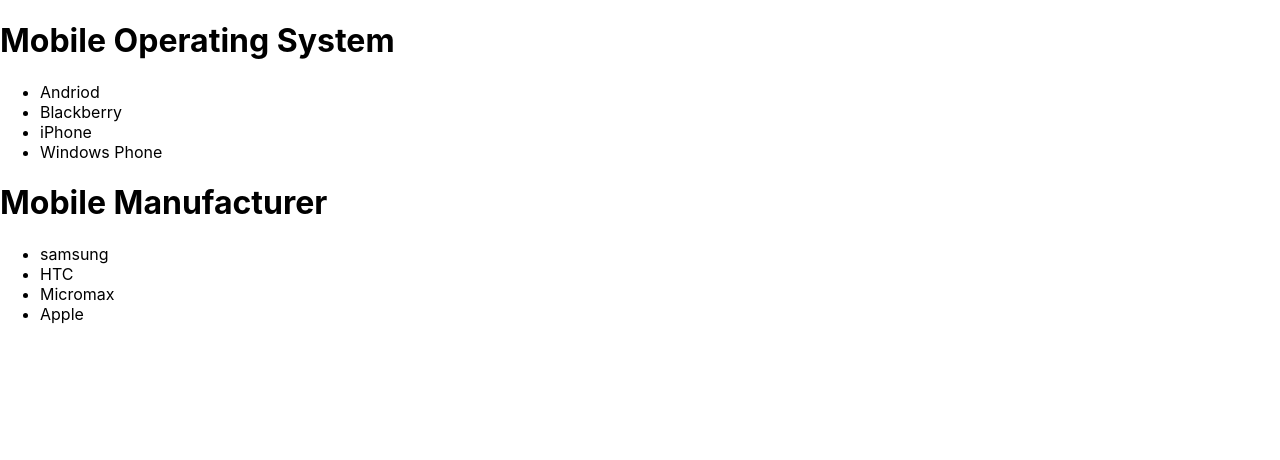
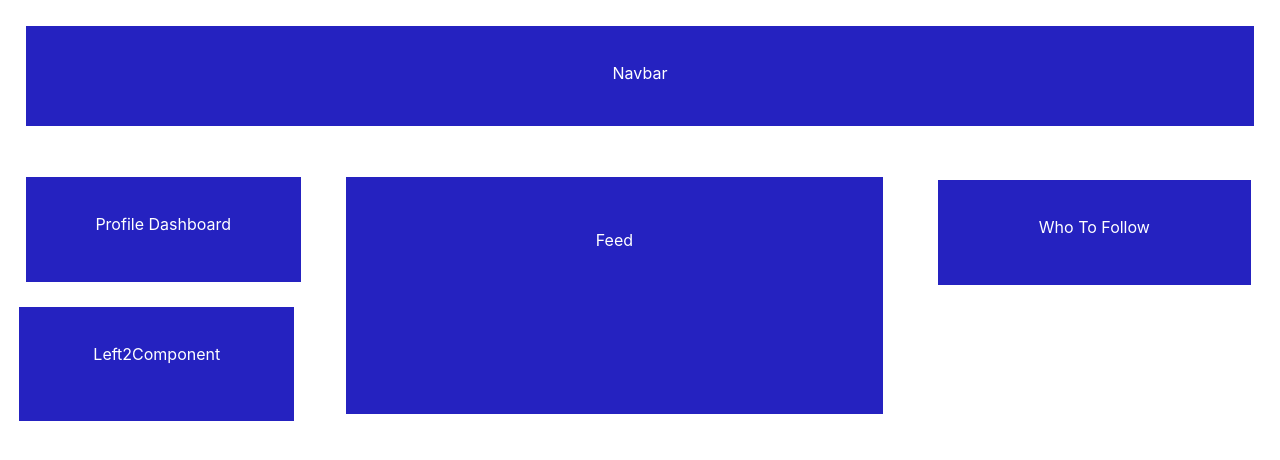
Before and after one commit to Rita-cedcoss/Functional_Component_Repo, a React (Create React App) app: page / in a window 1280 px wide. Shown: the top 460 px of the page. Built offline with nearby package versions, Linux system fonts and the light colour scheme.

Commit message:
task3 completed

```diff
--- a/src/App.js
+++ b/src/App.js
@@ -1,9 +1,8 @@
-import './App.css';
-import Task4 from './FunctionalComponent/Task4';
+import ComponentOuter from './ComponentTask3/ComponentOuter';
 function App() {
   return (
     <>
-       <Task4></Task4>
+       <ComponentOuter></ComponentOuter>
     </>
   );
 }
--- /dev/null
+++ b/src/ComponentTask3/Component.css
@@ -0,0 +1,59 @@
+#outer{
+    height: auto;
+    width: 100%;
+    text-align: center;
+    line-height: 94px;
+    color: white;
+}
+#navbar
+{
+  height:100px;
+  width: 96%;
+  margin: 2%;
+  background-color: rgb(37, 34, 192);
+}
+#mainComponent
+{
+    height:300px;
+    width: 100%;
+    display: flex;
+}
+#left
+{
+height:100%;
+width: 25%;
+}
+#midComponent
+{
+    height: 79%;
+    width: 42%;
+    margin: 2%;
+    background-color: rgb(37, 34, 192);
+}
+#rightComponent
+{
+    height:100%;
+    width: 25%;
+
+}
+#rightFirst_Component
+{
+    height: 35%;
+    width: 98%;
+    margin: 9%;
+    background-color: rgb(37, 34, 192);
+}
+#leftFirst_Component
+{
+    height: 35%;
+    width: 86%;
+    margin: 8%;
+    background-color: rgb(37, 34, 192);
+}
+#leftSecond_Component
+{
+    height: 38%;
+    width: 86%;
+    margin: 6%;
+    background-color: rgb(37, 34, 192);
+}
--- /dev/null
+++ b/src/ComponentTask3/ComponentNav.js
@@ -0,0 +1,7 @@
+import React from 'react'
+const ComponentNav=()=> {
+  return (
+    <div id="navbar">Navbar</div>
+  )
+}
+export default ComponentNav
--- /dev/null
+++ b/src/ComponentTask3/ComponentOuter.js
@@ -0,0 +1,13 @@
+import React from 'react'
+import './Component.css'
+import ComponentNav from './ComponentNav'
+import MainComponent from './MainComponent'
+function ComponentOuter() {
+  return (
+<div id="outer">
+      <ComponentNav></ComponentNav>
+      <MainComponent></MainComponent>
+      </div>
+  )
+}
+export default ComponentOuter
--- /dev/null
+++ b/src/ComponentTask3/Left2Component.js
@@ -0,0 +1,7 @@
+import React from 'react'
+const Left2Component=()=>{
+  return (
+    <div id="leftSecond_Component">Left2Component</div>
+  )
+}
+export default Left2Component
--- /dev/null
+++ b/src/ComponentTask3/LeftComponent.js
@@ -0,0 +1,12 @@
+import React from 'react'
+import LeftFirstComponent from './LeftFirstComponent'
+import Left2Component from './Left2Component'
+const LeftComponent=()=>{
+  return (
+    <div id="left">
+    <LeftFirstComponent></LeftFirstComponent>
+    <Left2Component></Left2Component>
+   </div>
+  )
+}
+export default LeftComponent
--- /dev/null
+++ b/src/ComponentTask3/LeftFirstComponent.js
@@ -0,0 +1,7 @@
+import React from 'react'
+const LeftFirstComponent=()=> {
+  return (
+    <div id="leftFirst_Component">Profile Dashboard</div>
+  )
+}
+export default LeftFirstComponent
--- /dev/null
+++ b/src/ComponentTask3/MainComponent.js
@@ -0,0 +1,14 @@
+import React from 'react'
+import LeftComponent from './LeftComponent'
+import MidComponent from './MidComponent'
+import RightComponent from './RightComponent'
+ function MainComponent() {
+  return (
+    <div id="mainComponent">
+         <LeftComponent></LeftComponent>
+         <MidComponent></MidComponent>
+         <RightComponent></RightComponent>
+      </div>
+  )
+}
+export default MainComponent
--- /dev/null
+++ b/src/ComponentTask3/MidComponent.js
@@ -0,0 +1,7 @@
+import React from 'react'
+const MidComponent=()=> {
+  return (
+    <div id="midComponent"><p>Feed</p></div>
+  )
+}
+export default MidComponent
--- /dev/null
+++ b/src/ComponentTask3/RightComponent.js
@@ -0,0 +1,10 @@
+import React from 'react'
+import RightFirstComponent from './RightFirstComponent'
+ const RightComponent=()=> {
+  return (
+    <div id="rightComponent">
+    <RightFirstComponent></RightFirstComponent>
+    </div>
+  )
+}
+export default RightComponent
--- /dev/null
+++ b/src/ComponentTask3/RightFirstComponent.js
@@ -0,0 +1,7 @@
+import React from 'react'
+function RightFirstComponent() {
+  return (
+    <div id="rightFirst_Component"><p>Who To Follow</p></div>
+  )
+}
+export default RightFirstComponent
```
